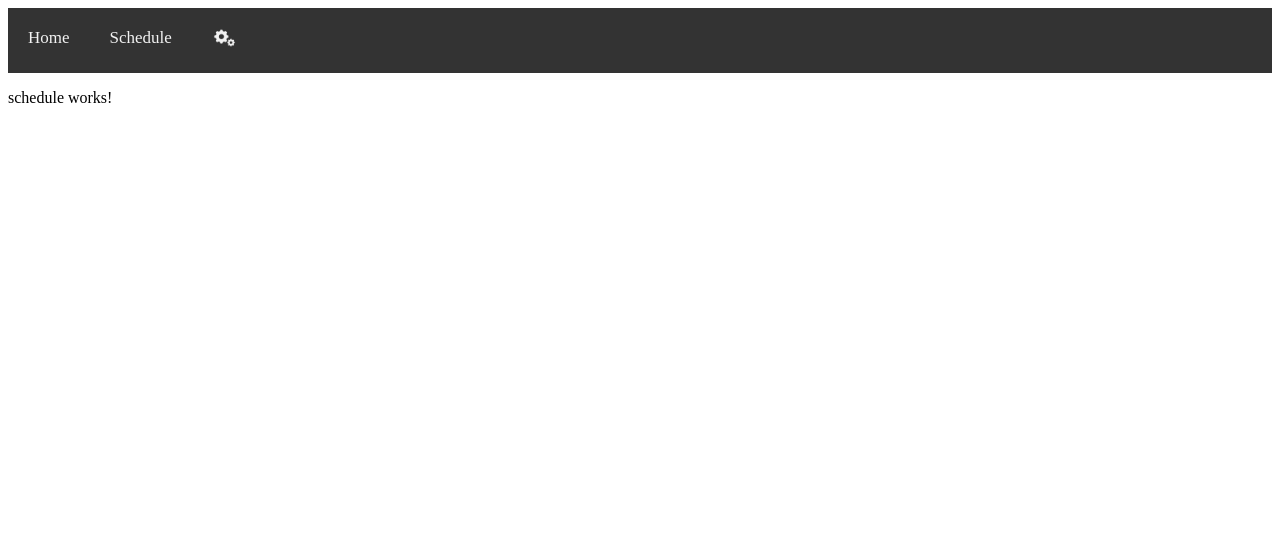
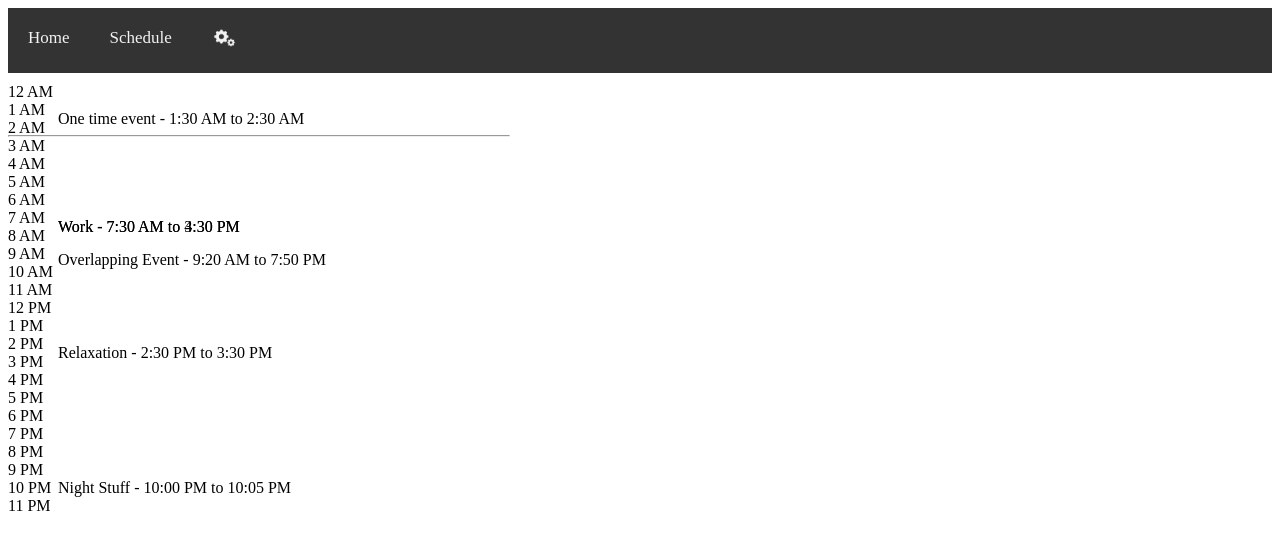
Before and after one commit to Ryhime/Mirror, an Angular app in the folder Mirror/: page /schedule in a window 1280 px wide. Shown: the top 550 px of the page. Built offline with nearby package versions, Linux system fonts and the light colour scheme.

Commit message:
Basic Schedule

```diff
--- a/Mirror/src/app/home/home.component.ts
+++ b/Mirror/src/app/home/home.component.ts
@@ -1,4 +1,5 @@
 import { Component } from '@angular/core';
+import { TimeService } from '../time-service/time.service';
 
 @Component({
   selector: 'app-home',
@@ -35,13 +36,7 @@ export class HomeComponent {
 
   //Returns the current time
   getTime():string{
-    let hour:number | string = this.date.getHours();
-    if (hour==0 || hour==12) hour = 12;
-    else hour = hour%12;
-
-    let minute:string = (this.date.getMinutes()).toString();
-    minute = (minute.length==1?'0':'')+minute;
-    return hour+':'+minute+(this.date.getHours()>=12?" PM":" AM");
+    return TimeService.getFormattedTime({hours: this.date.getHours(),minutes:this.date.getMinutes()});
   }
 
   //Returns how many second
--- /dev/null
+++ b/Mirror/src/app/schedule-service/schedule.service.ts
@@ -0,0 +1,58 @@
+import { Injectable } from '@angular/core';
+import { ScheduledEvent } from '../scheduled-event';
+
+@Injectable({
+  providedIn: 'root'
+})
+export class ScheduleService {
+  private events:Array<ScheduledEvent> | undefined = undefined;
+  constructor(){
+    this.events = this.loadEvents();
+  }
+  loadEvents():Array<ScheduledEvent>{
+    return [{
+      startTime: {hours:7,minutes:30},
+      endTime: {hours:16,minutes:30},
+      days: [1,2,3,4],
+      everyWeek: true,
+      name:"Work"
+    },
+    {
+      startTime: {hours:7,minutes:30},
+      endTime: {hours:15,minutes:30},
+      days: [5],
+      everyWeek: true,
+      name:"Work"
+    },
+    {
+      startTime: {hours:14,minutes:30},
+      endTime: {hours:15,minutes:30},
+      days: [0,6],
+      everyWeek: true,
+      name: "Relaxation"
+    },
+    {
+      startTime: {hours:1,minutes:30},
+      endTime: {hours:2,minutes:30},
+      days:[6],
+      everyWeek:false,
+      name:"One time event"
+    },
+    {
+      startTime: {hours:9,minutes:20},
+      endTime: {hours:19,minutes:50},
+      days:[1,5,6,3,1],
+      everyWeek: true,
+      name: "Overlapping Event"
+    },{
+      startTime: {hours: 22,minutes:0},
+      endTime: {hours:22,minutes:5},
+      days:[1,2,3],
+      everyWeek: false,
+      name:"Night Stuff"
+    }];
+  }
+  getEvents(){
+    return this.events;
+  }
+}
--- a/Mirror/src/app/schedule/schedule.component.css
+++ b/Mirror/src/app/schedule/schedule.component.css
@@ -0,0 +1,22 @@
+#current-time{
+    position: absolute;
+    width:500px;
+}
+#schedule{
+    position: relative;
+    top: 10px;
+}
+#events{
+    vertical-align: middle;
+}
+#hours{
+    display: table-cell;
+vertical-align: middle;
+}
+.event{
+    position: absolute;
+    left: 50px;
+}
+.hour{
+    position:absolute;
+}
--- a/Mirror/src/app/schedule/schedule.component.html
+++ b/Mirror/src/app/schedule/schedule.component.html
@@ -1 +1,14 @@
-<p>schedule works!</p>
+<div id="schedule" [style.display]="'flex'">
+    <hr id="current-time" [style.top.px]="getTimePosition()">
+
+    <div id="hours">
+        <div *ngFor="let hour of hours" [style.top.px]="getEventPosition(hour)" [innerHTML]="getHourTitle(hour.hours)"
+        class="hour" [id]="hour.hours">
+        </div>
+    </div>
+
+    <div id="events">
+        <div *ngFor="let event of events" [id]="event.name" class="event"
+        [style.top.px]="getEventPosition(event.startTime)" [innerHTML]="getEventTitle(event)"></div>
+    </div>
+</div>
--- a/Mirror/src/app/schedule/schedule.component.ts
+++ b/Mirror/src/app/schedule/schedule.component.ts
@@ -1,4 +1,8 @@
 import { Component } from '@angular/core';
+import { ScheduledEvent } from '../scheduled-event';
+import { ScheduleService } from '../schedule-service/schedule.service';
+import { Time } from '@angular/common';
+import { TimeService } from '../time-service/time.service';
 
 @Component({
   selector: 'app-schedule',
@@ -6,5 +10,46 @@ import { Component } from '@angular/core';
   styleUrls: ['./schedule.component.css']
 })
 export class ScheduleComponent {
+  events:Array<ScheduledEvent> | undefined = undefined;
+  date:Date = new Date();
+  hours:Array<Time> = [];
 
+  constructor(scheduleService:ScheduleService){
+    for (let hour:number=0;hour<24;hour++){
+      this.hours.push({hours:hour,minutes:0});
+    }
+    this.events = scheduleService.getEvents();
+    this.events = this.sortEvents(this.events);
+
+    setInterval(()=>{
+      this.date = new Date();
+    },1000);
+  }
+
+  getTimePosition():number{
+    return (this.date.getHours()*3600+this.date.getMinutes()*60+this.date.getSeconds())/200;
+  }
+
+  getEventPosition(time:Time):number{
+    return (time.hours*3600+time.minutes*60)/200;
+  }
+
+  getEventTitle(event:ScheduledEvent):string{
+    let title:string = event.name;
+    return title+' - '+TimeService.getFormattedTime(event.startTime)+" to "+TimeService.getFormattedTime(event.endTime);
+  }
+
+  getHourTitle(hour:number):string{
+    let newHour:string = TimeService.getFormattedHour(hour);
+    let afternoon:string = TimeService.getAfternoon(hour);
+    return newHour+' '+afternoon;
+  }
+
+  sortEvents(toSortEvents:Array<ScheduledEvent> | undefined):Array<ScheduledEvent> | undefined{
+    if (toSortEvents===undefined) return undefined;
+    toSortEvents.sort((a:ScheduledEvent,b:ScheduledEvent)=>{
+      return (a.startTime.hours*60+a.startTime.minutes)-(b.startTime.hours*60+b.startTime.minutes);
+    });
+    return toSortEvents;
+  }
 }
--- /dev/null
+++ b/Mirror/src/app/scheduled-event.ts
@@ -0,0 +1,8 @@
+import {Time} from "@angular/common";
+export interface ScheduledEvent {
+    startTime: Time,
+    endTime: Time,
+    days:Array<number>,
+    everyWeek: boolean,
+    name: string
+}
--- /dev/null
+++ b/Mirror/src/app/time-service/time.service.ts
@@ -0,0 +1,26 @@
+import { Time } from '@angular/common';
+import { Injectable } from '@angular/core';
+
+@Injectable({
+  providedIn: 'root'
+})
+export class TimeService {
+  static getAfternoon(hour:number):string{
+    return hour<12?"AM":"PM";
+  }
+  static getFormattedHour(hour:number):string{
+    if (hour==0 || hour==12) return "12";
+    return (hour%12).toString();
+  }
+  static getFormattedMinutes(minutes:number):string{
+    let newMinutes:string = minutes.toString();
+    if (newMinutes.length===1) return '0'+newMinutes;
+    return newMinutes;
+  }
+  static getFormattedTime(time:Time):string{
+    let hours:string = this.getFormattedHour(time.hours);
+    let minutes:string = this.getFormattedMinutes(time.minutes);
+    let afternoon:string = this.getAfternoon(time.hours);
+    return hours+':'+minutes+' '+afternoon;
+  }
+}
```
Also changed, not shown: 2 other files (tests, documents, lock files or other folders).
